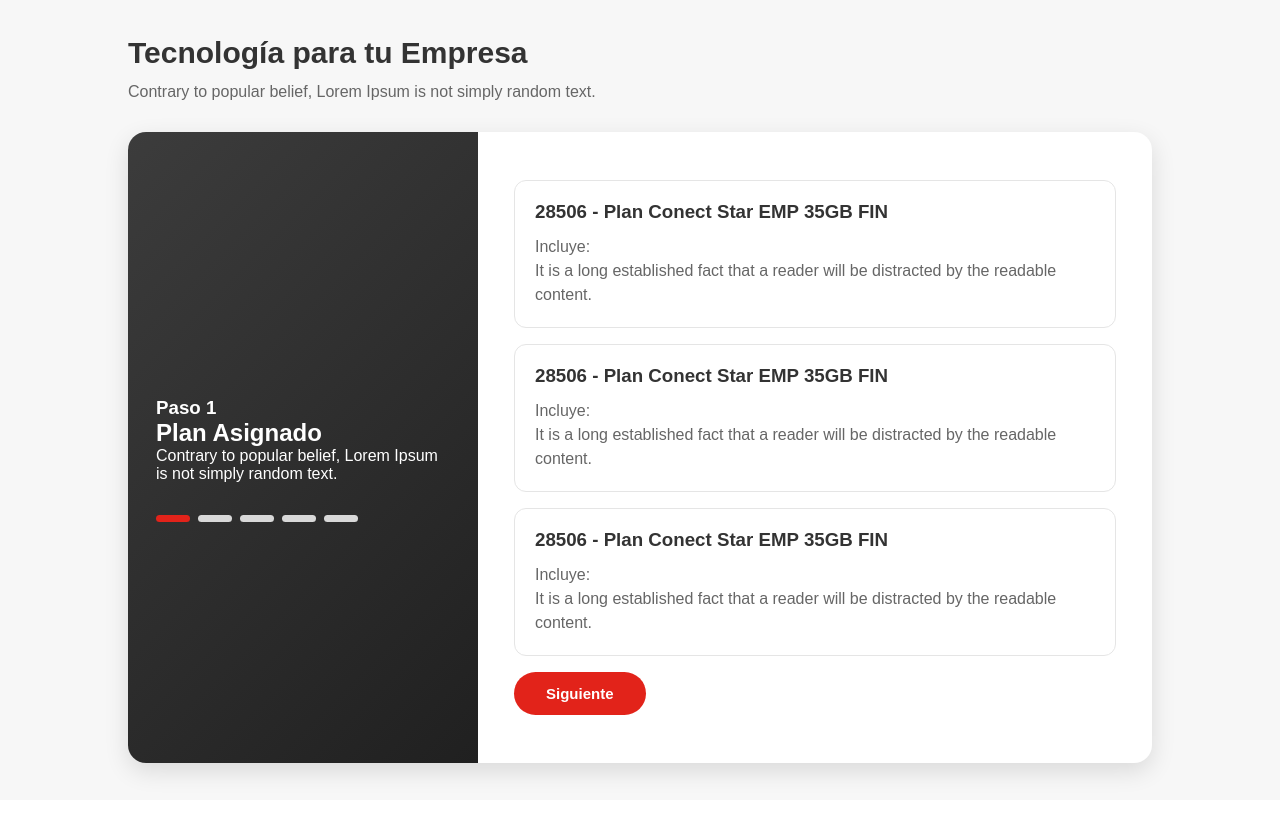
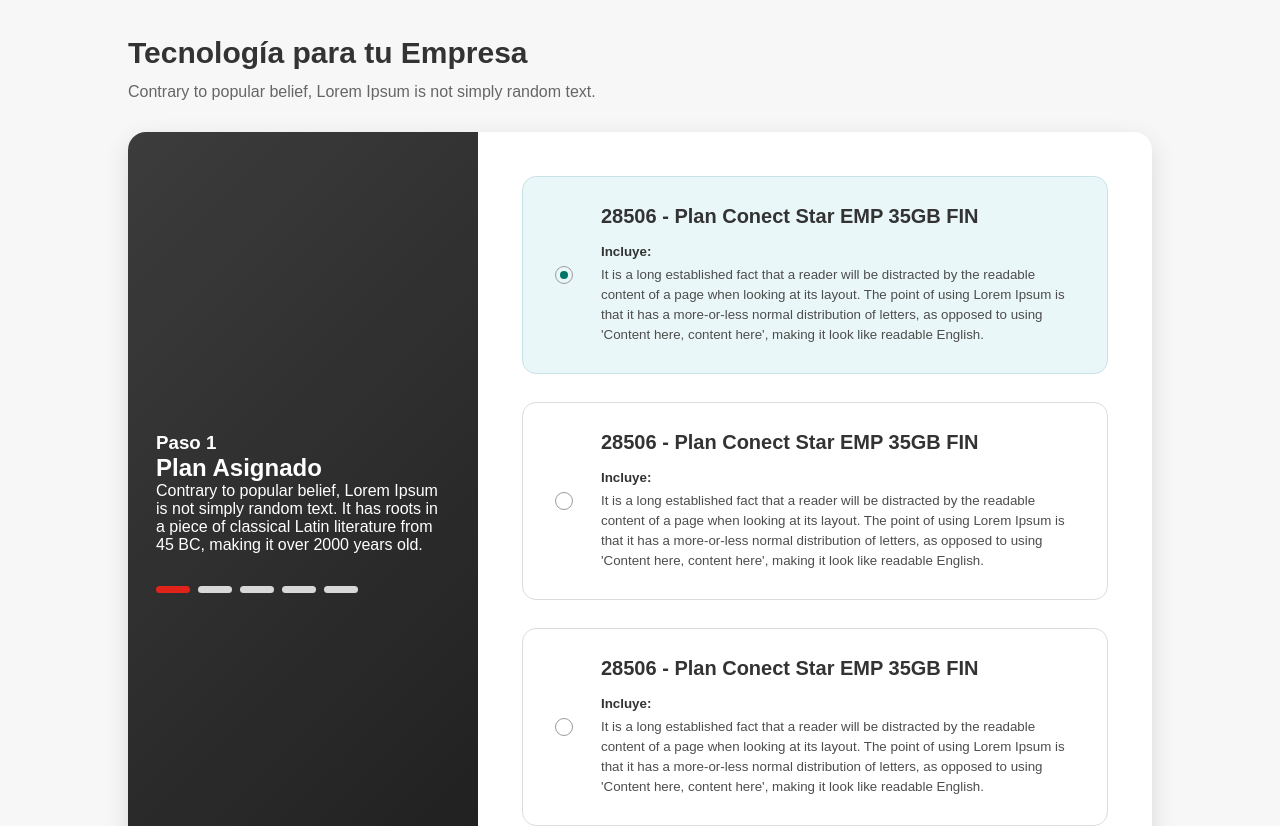
Before and after one commit to AlexisLeCo/prueba-hitss, a React (Vite) app: page / in a window 1280 px wide. Shown: the top 826 px of the page. Before the commit the page ends 800 px from the top, so only its background shows below. Built offline with nearby package versions, Linux system fonts and the light colour scheme.

Commit message:
Se hace el arreglo del diseño

```diff
--- a/src/components/Cards/PlanCard.css
+++ b/src/components/Cards/PlanCard.css
@@ -1,21 +1,67 @@
+.plans-list {
+  display: flex;
+  flex-direction: column;
+  gap: 28px;
+}
+
 .plan-card {
-  border: 1px solid #e5e5e5;
-  border-radius: 12px;
-  padding: 20px;
-  margin-bottom: 16px;
+  width: 100%;
+  display: grid;
+  grid-template-columns: 24px 1fr;
+  gap: 22px;
+  align-items: center;
+
+  padding: 28px 32px;
+  border: 1px solid #dcdcdc;
+  border-radius: 14px;
+
+  background: #fff;
+  text-align: left;
   cursor: pointer;
-  transition: 0.2s;
+  transition: 0.2s ease;
+}
+
+.plan-card.selected {
+  background: #eaf7f8;
+  border-color: #c8e3e6;
 }
 
 .plan-card:hover {
-  box-shadow: 0 4px 12px rgba(0,0,0,.08);
+  box-shadow: 0 6px 18px rgba(0, 0, 0, 0.08);
 }
 
-.plan-card h3 {
-  margin-bottom: 12px;
+.plan-radio {
+  width: 18px;
+  height: 18px;
+  border: 1px solid #9c9c9c;
+  border-radius: 50%;
+  position: relative;
 }
 
-.plan-card p {
-  color: #666;
+.plan-card.selected .plan-radio::after {
+  content: "";
+  width: 8px;
+  height: 8px;
+  background: #007765;
+  border-radius: 50%;
+  position: absolute;
+  top: 4px;
+  left: 4px;
+}
+
+.plan-info h3 {
+  font-size: 20px;
+  margin-bottom: 16px;
+  color: #333;
+}
+
+.plan-info strong {
+  display: block;
+  margin-bottom: 6px;
+  color: #333;
+}
+
+.plan-info p {
+  color: #4d4d4d;
   line-height: 1.5;
 }
--- a/src/components/Cards/PlanCard.jsx
+++ b/src/components/Cards/PlanCard.jsx
@@ -1,14 +1,22 @@
 import "./PlanCard.css";
 
-function PlanCard({ title, description }) {
+function PlanCard({ title, description, selected, onClick }) {
   return (
-    <div className="plan-card">
-      <h3>{title}</h3>
+    <button
+      className={`plan-card ${selected ? "selected" : ""}`}
+      onClick={onClick}
+      type="button"
+    >
+      <span className="plan-radio" />
 
-      <p>Incluye:</p>
+      <div className="plan-info">
+        <h3>{title}</h3>
 
-      <p>{description}</p>
-    </div>
+        <strong>Incluye:</strong>
+
+        <p>{description}</p>
+      </div>
+    </button>
   );
 }
 
--- a/src/components/layout/WizardLayout.css
+++ b/src/components/layout/WizardLayout.css
@@ -62,3 +62,15 @@
     padding: 32px 24px;
   }
 }
+.wizard-actions {
+  max-width: 1024px;
+  margin: 32px auto 0;
+}
+
+.wizard-actions .wizard-navigation {
+  justify-content: flex-end;
+}
+
+.content {
+  padding: 44px 44px;
+}
--- a/src/pages/Step1.jsx
+++ b/src/pages/Step1.jsx
@@ -1,50 +1,62 @@
+import { useState } from "react";
+
 import WizardLayout from "../components/Layout/WizardLayout";
 import StepSidebar from "../components/Sidebar/StepSidebar";
 import PlanCard from "../components/Cards/PlanCard";
-import PrimaryButton from "../components/Buttons/PrimaryButton";
+import WizardNavigation from "../components/Navigation/WizardNavigation";
 
 function Step1({ nextStep }) {
+  const [selectedPlan, setSelectedPlan] = useState(1);
+
   const plans = [
     {
       id: 1,
       title: "28506 - Plan Conect Star EMP 35GB FIN",
       description:
-        "It is a long established fact that a reader will be distracted by the readable content.",
+        "It is a long established fact that a reader will be distracted by the readable content of a page when looking at its layout. The point of using Lorem Ipsum is that it has a more-or-less normal distribution of letters, as opposed to using 'Content here, content here', making it look like readable English.",
     },
     {
       id: 2,
       title: "28506 - Plan Conect Star EMP 35GB FIN",
       description:
-        "It is a long established fact that a reader will be distracted by the readable content.",
+        "It is a long established fact that a reader will be distracted by the readable content of a page when looking at its layout. The point of using Lorem Ipsum is that it has a more-or-less normal distribution of letters, as opposed to using 'Content here, content here', making it look like readable English.",
     },
     {
       id: 3,
       title: "28506 - Plan Conect Star EMP 35GB FIN",
       description:
-        "It is a long established fact that a reader will be distracted by the readable content.",
+        "It is a long established fact that a reader will be distracted by the readable content of a page when looking at its layout. The point of using Lorem Ipsum is that it has a more-or-less normal distribution of letters, as opposed to using 'Content here, content here', making it look like readable English.",
     },
   ];
 
   return (
+    <>
       <WizardLayout
         sidebar={
           <StepSidebar
             step={1}
             title="Plan Asignado"
-          description="Contrary to popular belief, Lorem Ipsum is not simply random text."
+            description="Contrary to popular belief, Lorem Ipsum is not simply random text. It has roots in a piece of classical Latin literature from 45 BC, making it over 2000 years old."
           />
         }
       >
+        <div className="plans-list">
           {plans.map((plan) => (
             <PlanCard
               key={plan.id}
               title={plan.title}
               description={plan.description}
+              selected={selectedPlan === plan.id}
+              onClick={() => setSelectedPlan(plan.id)}
             />
           ))}
+        </div>
+      </WizardLayout>
 
-      <PrimaryButton onClick={nextStep}>Siguiente</PrimaryButton>
-    </WizardLayout>
+      <div className="wizard-actions">
+        <WizardNavigation showBack={false} onNext={nextStep} />
+      </div>
+    </>
   );
 }
 
```
Lines whose indentation alone changed are shown as unchanged.
